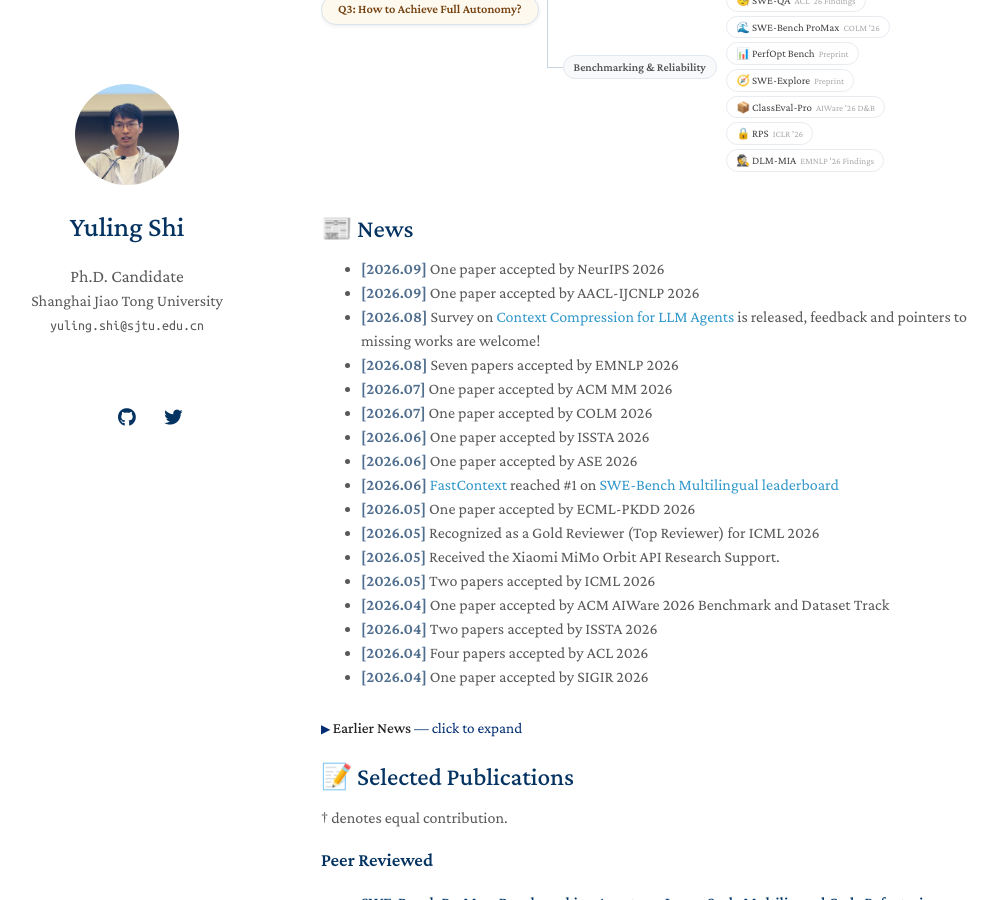
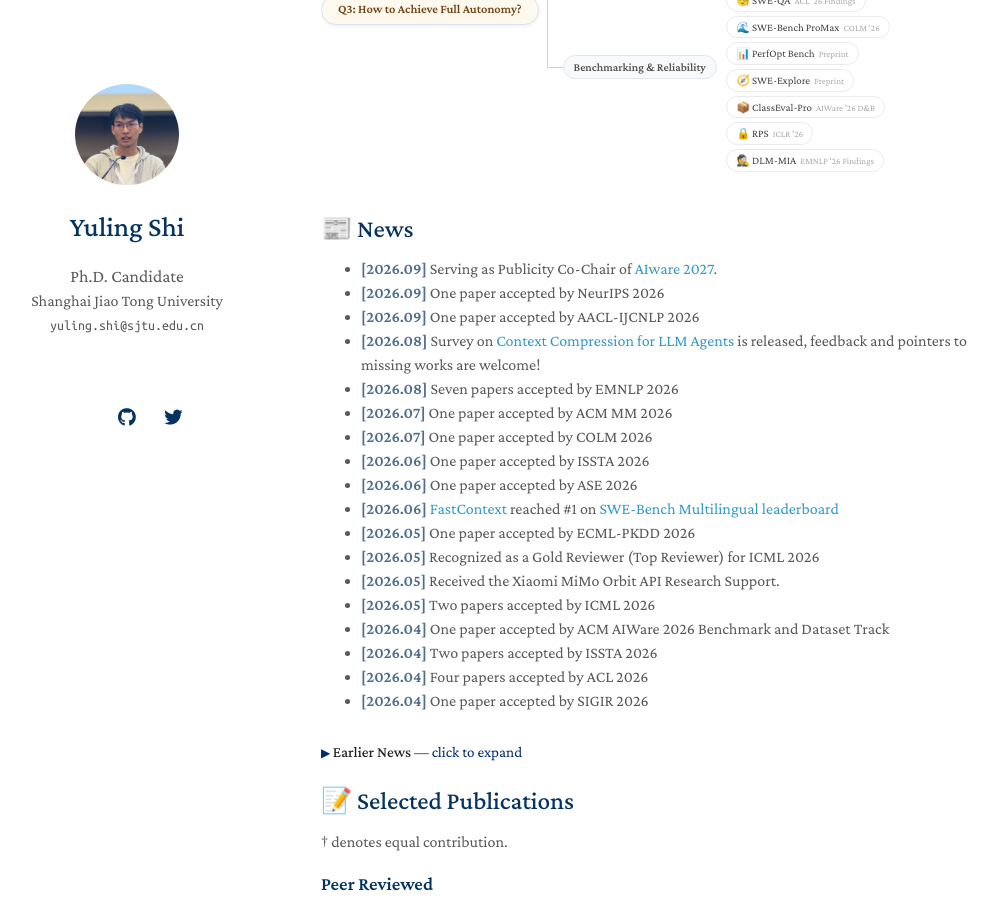
Before and after one commit to YerbaSite/YerbaSite.github.io, a Jekyll site: the page built from index.md, in a window 1280 px wide and 900 px high, scrolled down 915 px. Shown: the whole window, without its empty margins (149-1147 px from the left). Built offline with Jekyll 4.4.1, drawn with Linux system fonts in a browser that asks for light colours; nearby versions of some CDN libraries; a style sheet for code colours, icons or effects is not loaded; our own code applies the rules of GitHub Pages for plain Markdown files.

Commit message:
Add AIware 2027 publicity co-chair news

```diff
--- a/index.md
+++ b/index.md
@@ -171,6 +171,7 @@
 
 ## &#x1F4F0; News
 
+- <span style="color: #4f6d8c; font-weight: 600;">[2026.09]</span> Serving as Publicity Co-Chair of <a href="https://conf.researchr.org/series/aiware">AIware 2027</a>.
 <!-- - <span style="color: #4f6d8c; font-weight: 600;">[2026.02]</span> Received ACM SIGSOFT ICSE 2026 CAPS Grant (Travel Support) -->
 <!-- - <span style="color: #4f6d8c; font-weight: 600;">[2026.05]</span> Invited talk at Advanced Software Technologies (AST) Lab, ETH Zurich: "Compressing Long Code Contexts for LLMs: From Naturalness to Multimodal Representation." -->
 - <span style="color: #4f6d8c; font-weight: 600;">[2026.09]</span> One paper accepted by NeurIPS 2026
```
